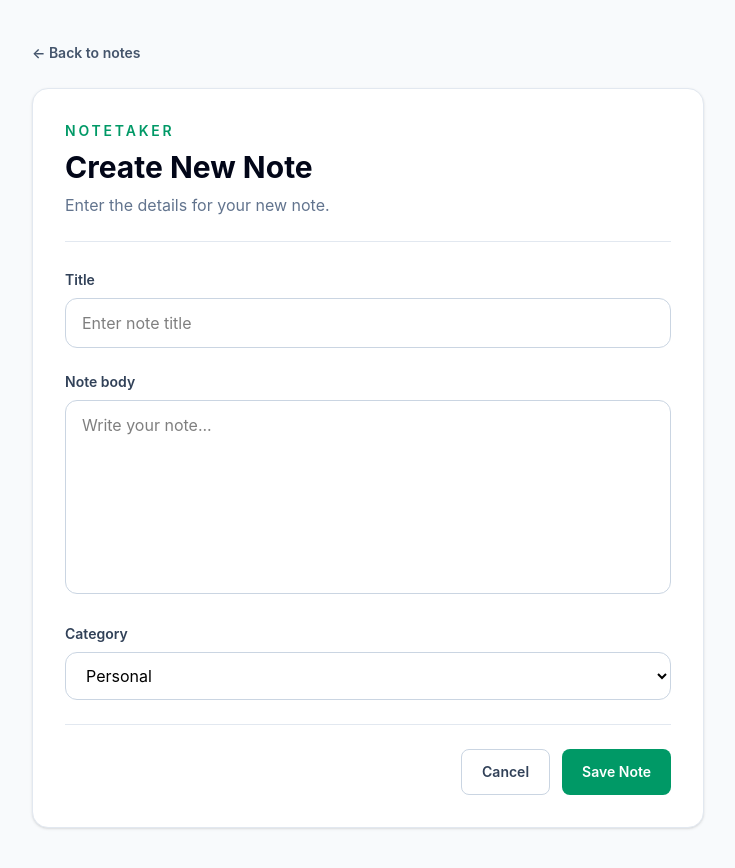
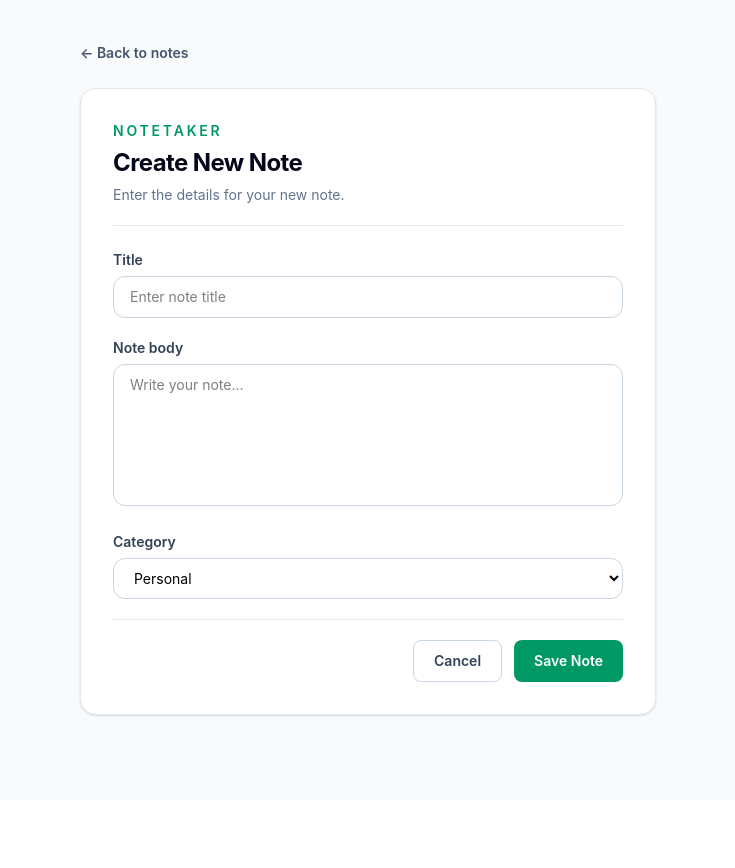
Before and after one commit to Dikshya-Thapa/NoteTaker, a React (Vite) app: page /new-note in a window 1280 px wide. Shown: the whole page, without its empty margins (272-1007 px from the left). After the commit the page ends 800 px from the top, so only its background shows below. Built offline with nearby package versions, Linux system fonts and the light colour scheme; no server answers.

Commit message:
Refine create note form and await save before redirect

```diff
--- a/src/pages/NewNotePage.jsx
+++ b/src/pages/NewNotePage.jsx
@@ -19,52 +19,62 @@ export default function NewNotePage({ onSave }) {
     }))
   }
 
-  function handleSubmit(event) {
+  const [isSaving, setIsSaving] = useState(false)
+
+  async function handleSubmit(event) {
     event.preventDefault()
 
     if (!formData.title.trim() || !formData.body.trim()) {
       return
     }
 
-    onSave({
-      title: formData.title.trim(),
-      body: formData.body.trim(),
-      category: formData.category,
-    })
+    try {
+      setIsSaving(true)
 
-    navigate('/')
+      await onSave({
+        title: formData.title.trim(),
+        body: formData.body.trim(),
+        category: formData.category,
+      })
+
+      navigate('/notes')
+    } catch {
+      // The toast in App.jsx already shows the error
+    } finally {
+      setIsSaving(false)
+    }
   }
 
   return (
     <main className="min-h-screen bg-slate-50 px-4 py-10 sm:px-8">
-      <div className="mx-auto max-w-2xl">
+      <div className="mx-auto max-w-xl">
         <Link
-          to="/"
+          to="/notes"
           className="text-sm font-semibold text-slate-600 transition hover:text-emerald-600"
         >
           ← Back to notes
         </Link>
 
         <div className="mt-6 rounded-2xl border border-slate-200 bg-white p-6 shadow-sm sm:p-8">
-          <div className="border-b border-slate-200 pb-6">
+          <div className="border-b border-slate-200 pb-5">
             <p className="text-sm font-semibold uppercase tracking-[0.2em] text-emerald-600">
               NoteTaker
             </p>
 
-            <h1 className="mt-2 text-3xl font-bold text-slate-950">
+            <h1 className="mt-1.5 text-2xl font-bold tracking-tight text-slate-950">
               Create New Note
             </h1>
 
-            <p className="mt-2 text-slate-500">
+            <p className="mt-1.5 text-sm text-slate-500">
               Enter the details for your new note.
             </p>
           </div>
 
-          <form onSubmit={handleSubmit} className="mt-7 space-y-6">
+          <form onSubmit={handleSubmit} className="mt-6 space-y-5">
             <div>
               <label
                 htmlFor="title"
-                className="mb-2 block text-sm font-semibold text-slate-700"
+                className="mb-1.5 block text-sm font-semibold text-slate-700"
               >
                 Title
               </label>
@@ -76,7 +86,7 @@ export default function NewNotePage({ onSave }) {
                 value={formData.title}
                 onChange={handleChange}
                 placeholder="Enter note title"
-                className="w-full rounded-xl border border-slate-300 px-4 py-3 outline-none transition focus:border-emerald-500 focus:ring-4 focus:ring-emerald-100"
+                className="w-full rounded-xl border border-slate-300 px-4 py-2.5 text-sm outline-none transition focus:border-emerald-500 focus:ring-4 focus:ring-emerald-100"
                 required
               />
             </div>
@@ -84,7 +94,7 @@ export default function NewNotePage({ onSave }) {
             <div>
               <label
                 htmlFor="body"
-                className="mb-2 block text-sm font-semibold text-slate-700"
+                className="mb-1.5 block text-sm font-semibold text-slate-700"
               >
                 Note body
               </label>
@@ -95,8 +105,8 @@ export default function NewNotePage({ onSave }) {
                 value={formData.body}
                 onChange={handleChange}
                 placeholder="Write your note..."
-                rows="7"
-                className="w-full resize-none rounded-xl border border-slate-300 px-4 py-3 outline-none transition focus:border-emerald-500 focus:ring-4 focus:ring-emerald-100"
+                rows="6"
+                className="w-full resize-none rounded-xl border border-slate-300 px-4 py-2.5 text-sm outline-none transition focus:border-emerald-500 focus:ring-4 focus:ring-emerald-100"
                 required
               />
             </div>
@@ -104,7 +114,7 @@ export default function NewNotePage({ onSave }) {
             <div>
               <label
                 htmlFor="category"
-                className="mb-2 block text-sm font-semibold text-slate-700"
+                className="mb-1.5 block text-sm font-semibold text-slate-700"
               >
                 Category
               </label>
@@ -114,7 +124,7 @@ export default function NewNotePage({ onSave }) {
                 name="category"
                 value={formData.category}
                 onChange={handleChange}
-                className="w-full rounded-xl border border-slate-300 bg-white px-4 py-3 outline-none transition focus:border-emerald-500 focus:ring-4 focus:ring-emerald-100"
+                className="w-full rounded-xl border border-slate-300 bg-white px-4 py-2.5 text-sm outline-none transition focus:border-emerald-500 focus:ring-4 focus:ring-emerald-100"
               >
                 <option value="Personal">Personal</option>
                 <option value="Work">Work</option>
@@ -122,19 +132,20 @@ export default function NewNotePage({ onSave }) {
               </select>
             </div>
 
-            <div className="flex justify-end gap-3 border-t border-slate-200 pt-6">
+            <div className="flex justify-end gap-3 border-t border-slate-200 pt-5">
               <Link
-                to="/"
-                className="rounded-lg border border-slate-300 px-5 py-3 text-sm font-semibold text-slate-700 transition hover:bg-slate-100"
+                to="/notes"
+                className="rounded-lg border border-slate-300 px-5 py-2.5 text-sm font-semibold text-slate-700 transition hover:bg-slate-100"
               >
                 Cancel
               </Link>
 
               <button
                 type="submit"
-                className="rounded-lg bg-emerald-600 px-5 py-3 text-sm font-semibold text-white transition hover:bg-emerald-700"
+                disabled={isSaving}
+                className="rounded-lg bg-emerald-600 px-5 py-2.5 text-sm font-semibold text-white transition hover:bg-emerald-700 disabled:cursor-not-allowed disabled:opacity-60"
               >
-                Save Note
+                {isSaving ? 'Saving...' : 'Save Note'}
               </button>
             </div>
           </form>
```
